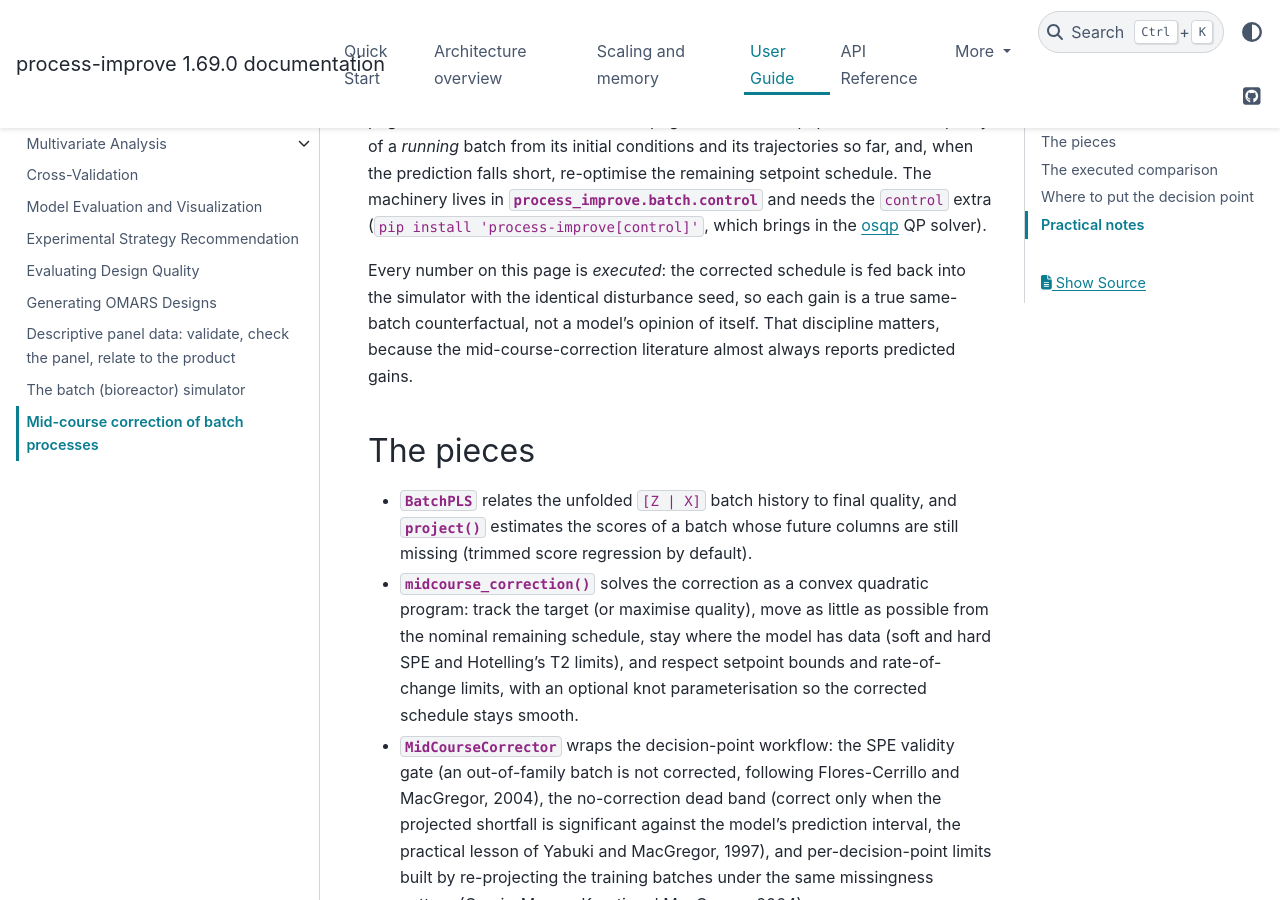
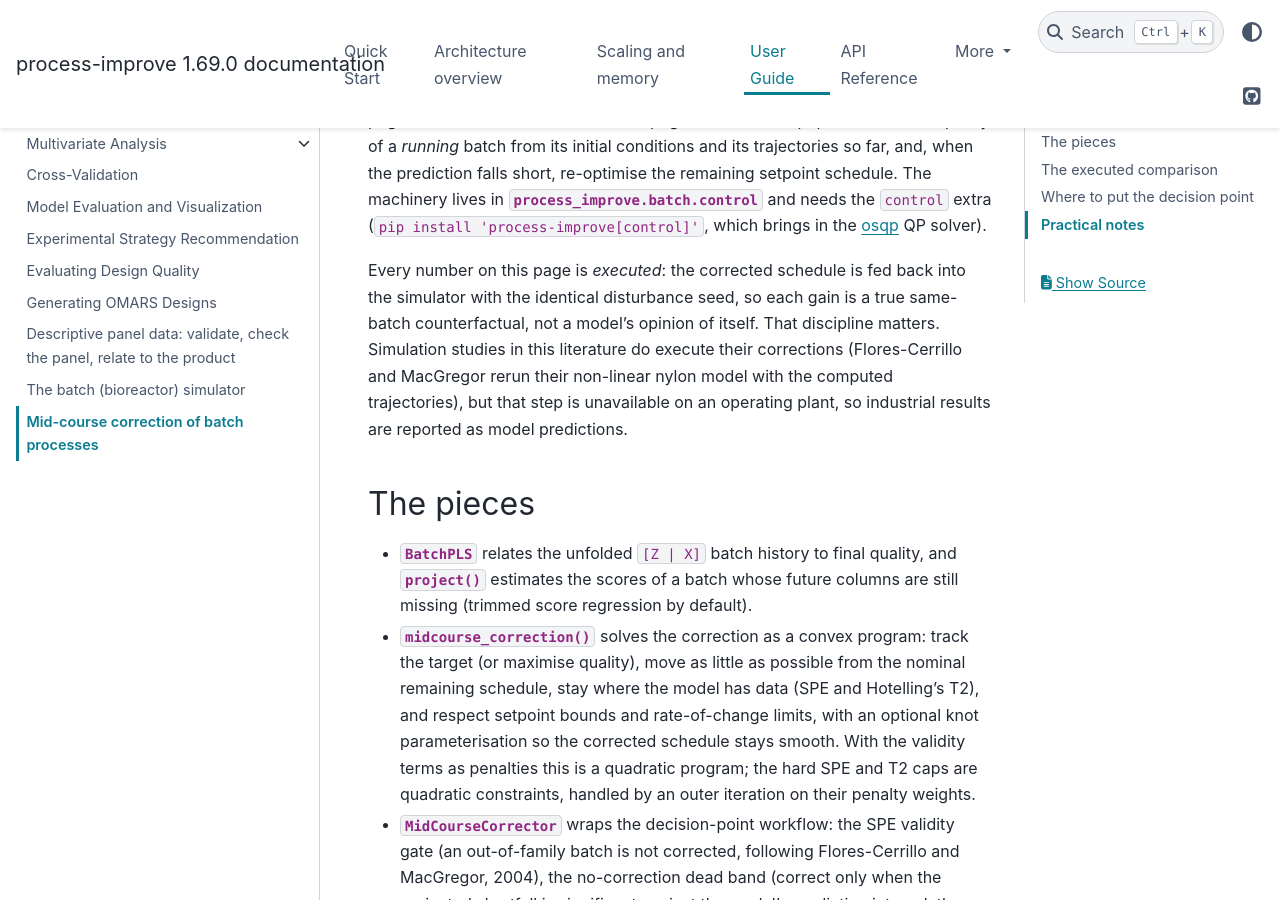
Before and after one commit to kgdunn/process-improve, a Sphinx documentation site: the page built from docs/user_guide/batch_control.rst, in a window 1280 px wide and 900 px high, scrolled down 239 px. Built offline with Sphinx 7.4.7 and the PyData theme 0.15.4, drawn with Linux system fonts in a browser that asks for light colours; some of the changed text lies outside the part shown.

Commit message:
Correct the method attributions in batch.control and its user guide
Checked against the primary sources, matching the corrections made to the
book chapter that documents this module.

- Flores-Cerrillo and MacGregor optimise an adjustment to the scores and
  recover the trajectories by inverting the PLS model; that inversion is
  what keeps the result consistent with past operation. The module header
  previously credited them for a reconstruction step this module does not
  perform. Both routes are now described, along with why optimising the MV
  columns directly needs the SPE term and the explicit constraints.
- Credit Arteaga and Ferrer for trimmed score regression, which was cited
  only through Golshan et al.
- The SPE check in their paper gates whether a correction is computed at
  all; say so, and keep the candidate-row SPE penalty marked as an addition
  here.
- With hard SPE and T2 caps the program is quadratically constrained rather
  than a quadratic program; the user guide now says so.
- The user guide claimed the literature almost always reports predicted
  gains. Simulation studies do execute their corrections; it is industrial
  case studies that cannot.
- Mean corrected gain is +2.02 g/L, not +2.03, matching the measured value
  and the decision-point sweep table on the same page.

Co-Authored-By: Claude Opus 5 <noreply@anthropic.com>
Claude-Session: https://claude.ai/code/session_01NZAyiPT8xURSdi24yFKCra

```diff
--- a/docs/user_guide/batch_control.rst
+++ b/docs/user_guide/batch_control.rst
@@ -13,8 +13,10 @@ in the `osqp <https://osqp.org>`_ QP solver).
 Every number on this page is *executed*: the corrected schedule is fed back
 into the simulator with the identical disturbance seed, so each gain is a
 true same-batch counterfactual, not a model's opinion of itself. That
-discipline matters, because the mid-course-correction literature almost
-always reports predicted gains.
+discipline matters. Simulation studies in this literature do execute their
+corrections (Flores-Cerrillo and MacGregor rerun their non-linear nylon model
+with the computed trajectories), but that step is unavailable on an operating
+plant, so industrial results are reported as model predictions.
 
 The pieces
 ----------
@@ -25,11 +27,13 @@ The pieces
   a batch whose future columns are still missing (trimmed score regression
   by default).
 - :func:`~process_improve.batch.control.midcourse_correction` solves the
-  correction as a convex quadratic program: track the target (or maximise
-  quality), move as little as possible from the nominal remaining schedule,
-  stay where the model has data (soft and hard SPE and Hotelling's T2
-  limits), and respect setpoint bounds and rate-of-change limits, with an
-  optional knot parameterisation so the corrected schedule stays smooth.
+  correction as a convex program: track the target (or maximise quality),
+  move as little as possible from the nominal remaining schedule, stay where
+  the model has data (SPE and Hotelling's T2), and respect setpoint bounds
+  and rate-of-change limits, with an optional knot parameterisation so the
+  corrected schedule stays smooth. With the validity terms as penalties this
+  is a quadratic program; the hard SPE and T2 caps are quadratic constraints,
+  handled by an outer iteration on their penalty weights.
 - :class:`~process_improve.batch.control.MidCourseCorrector` wraps the
   decision-point workflow: the SPE validity gate (an out-of-family batch is
   not corrected, following Flores-Cerrillo and MacGregor, 2004), the
```
Also changed, not shown: other parts of docs/user_guide/batch_control.rst (+1 -1 lines), 1 other file.
